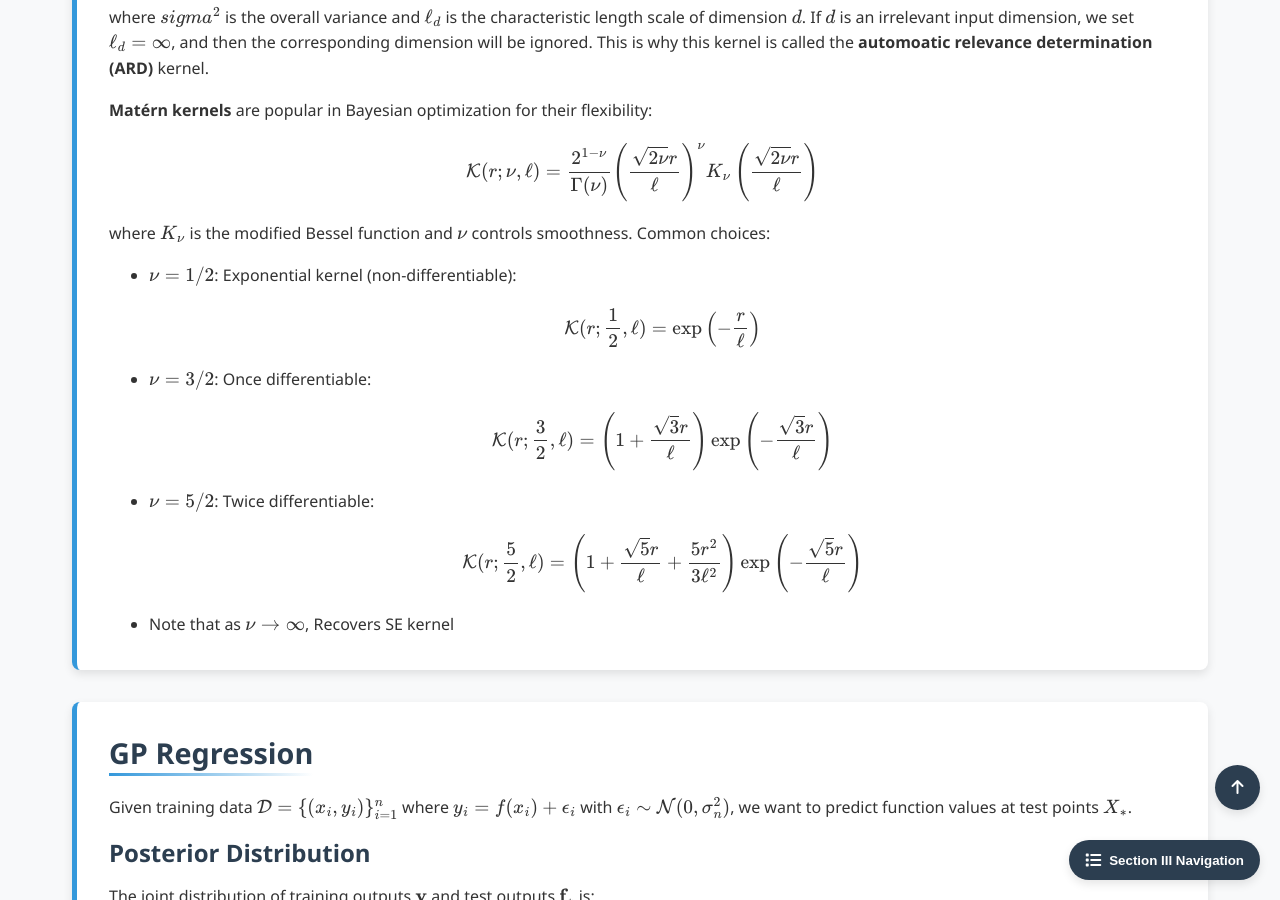
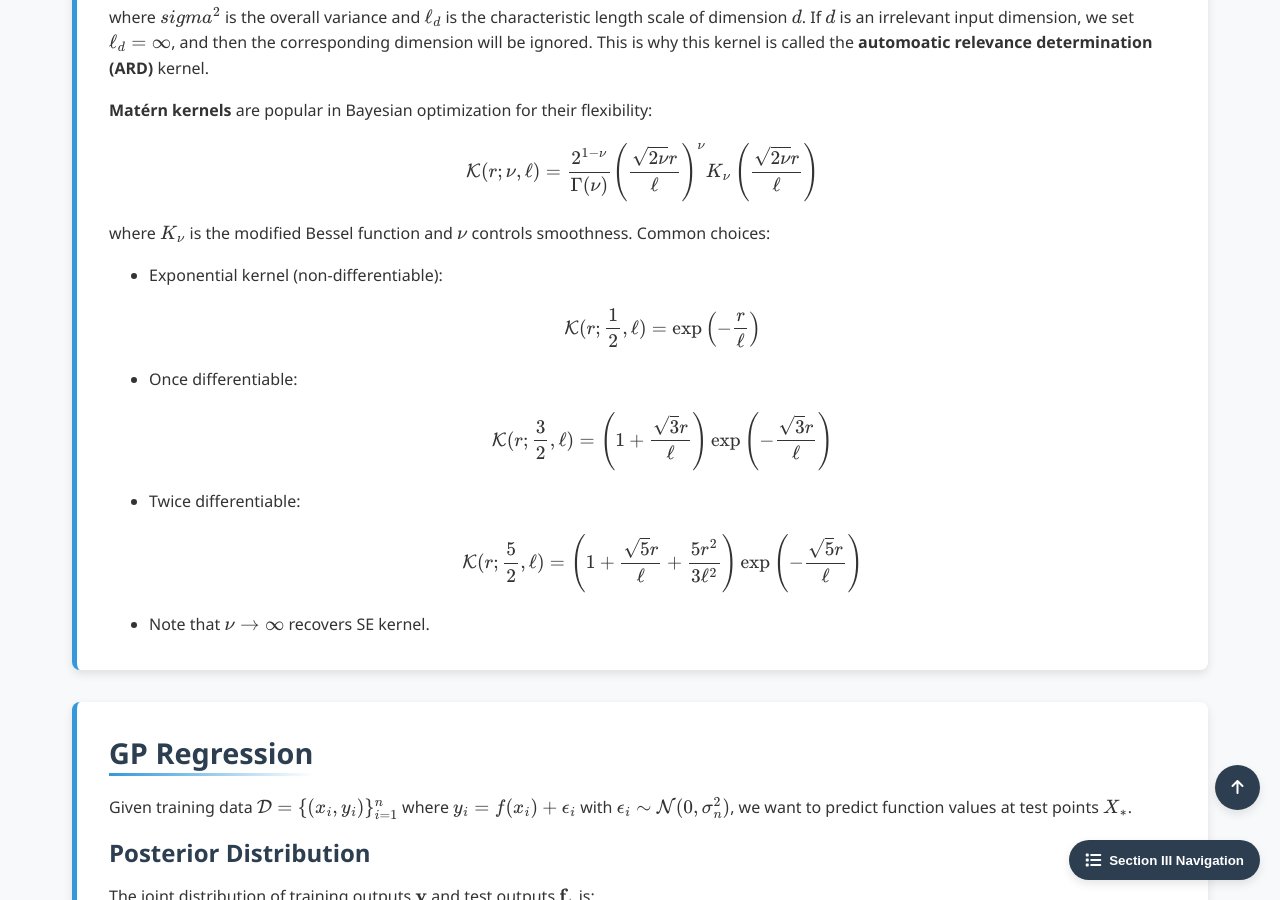
Before and after one commit to Yusukey01/yusukey01.github.io, a Jekyll site: the page built from Mathematics/Probability/gaussian_process.html, in a window 1280 px wide and 900 px high, scrolled down 2666 px. Built offline with Jekyll 4.4.1, drawn with Linux system fonts in a browser that asks for light colours.

Commit message:
added Gaussian Process

```diff
--- a/Mathematics/Probability/gaussian_process.html
+++ b/Mathematics/Probability/gaussian_process.html
@@ -243,19 +243,19 @@ uses_python: true
                 \]
                 <p>where \(K_\nu\) is the modified Bessel function and \(\nu\) controls smoothness. Common choices:</p>
                 <ul style="padding-left: 40px;">
-                    <li>\(\nu = 1/2\): Exponential kernel (non-differentiable):</li>
+                    <li>Exponential kernel (non-differentiable):</li>
                     \[
                     \mathcal{K}(r; \frac{1}{2}, \ell )  = \exp \left(- \frac{r}{\ell}\right)
                     \]
-                    <li>\(\nu = 3/2\): Once differentiable:</li>
+                    <li>Once differentiable:</li>
                     \[
                     \mathcal{K}(r; \frac{3}{2}, \ell )  = \left(1 + \frac{\sqrt{3}r}{\ell}\right)\exp \left(- \frac{\sqrt{3}r}{\ell}\right)
                     \]
-                    <li>\(\nu = 5/2\): Twice differentiable:</li>
+                    <li>Twice differentiable:</li>
                     \[
                     \mathcal{K}(r; \frac{5}{2}, \ell )  = \left(1 + \frac{\sqrt{5}r}{\ell} + \frac{5r^2}{3\ell^2}\right)\exp \left(- \frac{\sqrt{5}r}{\ell}\right)
                     \]
-                    <li>Note that as \(\nu \to \infty\),  Recovers SE kernel</li>
+                    <li>Note that \(\nu \to \infty\) recovers SE kernel.</li>
                 </ul>
 
             </section>
```
